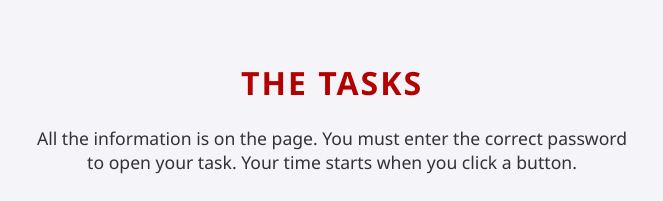
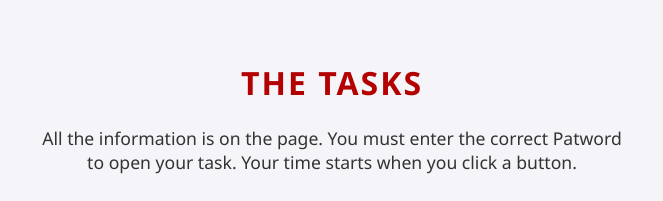
Before and after one commit to deslma/Tasks, a plain HTML site: page index.html in a window 1280 px wide. Shown: the top 201 px of the page, 308-971 px from the left. Drawn offline with Linux system fonts and the light colour scheme.

Commit message:
Update index.html

```diff
--- a/index.html
+++ b/index.html
@@ -49,7 +49,7 @@
 <body>
 
     <h1>The Tasks</h1>
-    <p>All the information is on the page. You must enter the correct password to open your task. Your time starts when you click a button.</p>
+    <p>All the information is on the page. You must enter the correct Patword to open your task. Your time starts when you click a button.</p>
 
     <ul class="task-list">
         <li><button class="task-button" onclick="checkPassword('Task1.html', 'task1')">Task 1</button></li>
```
